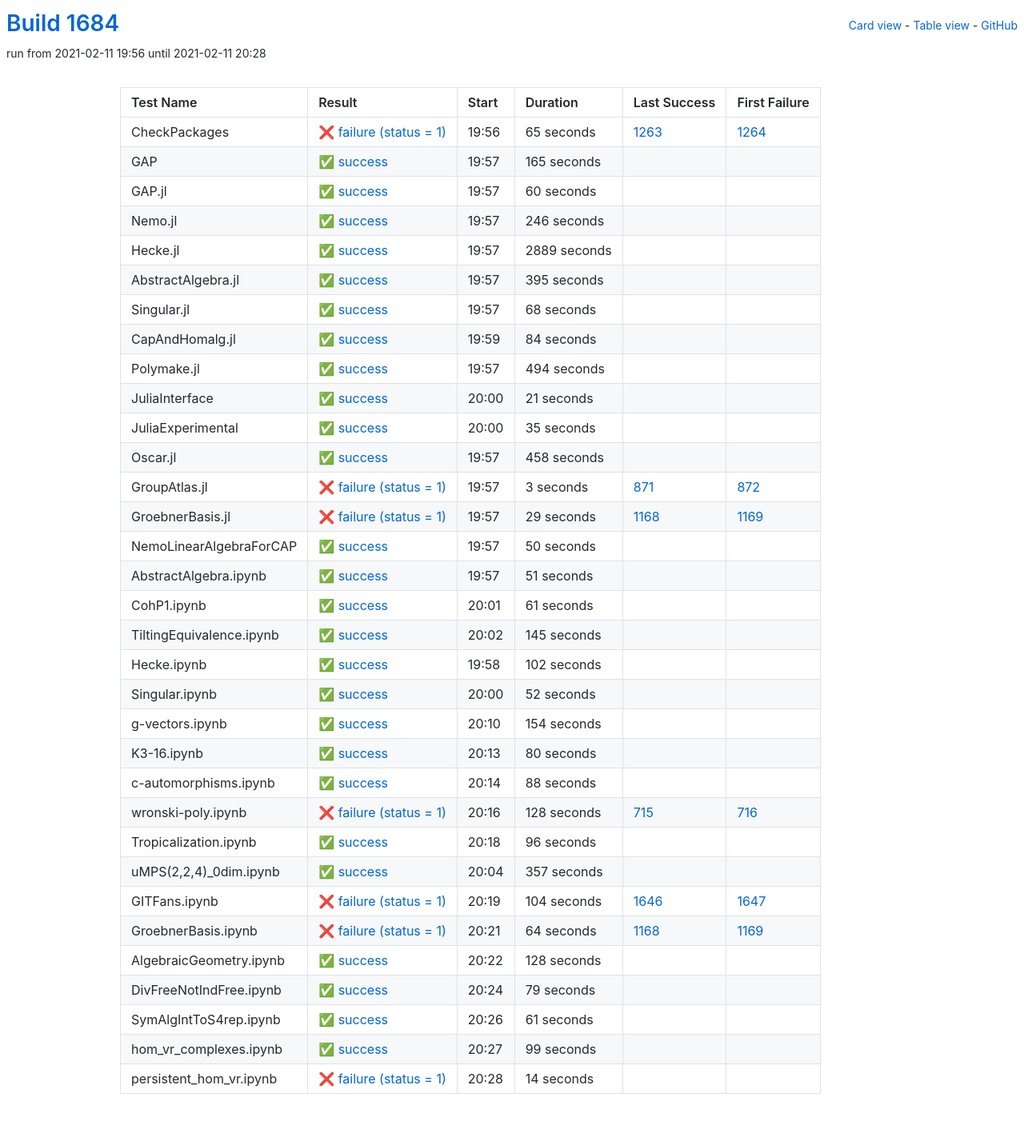
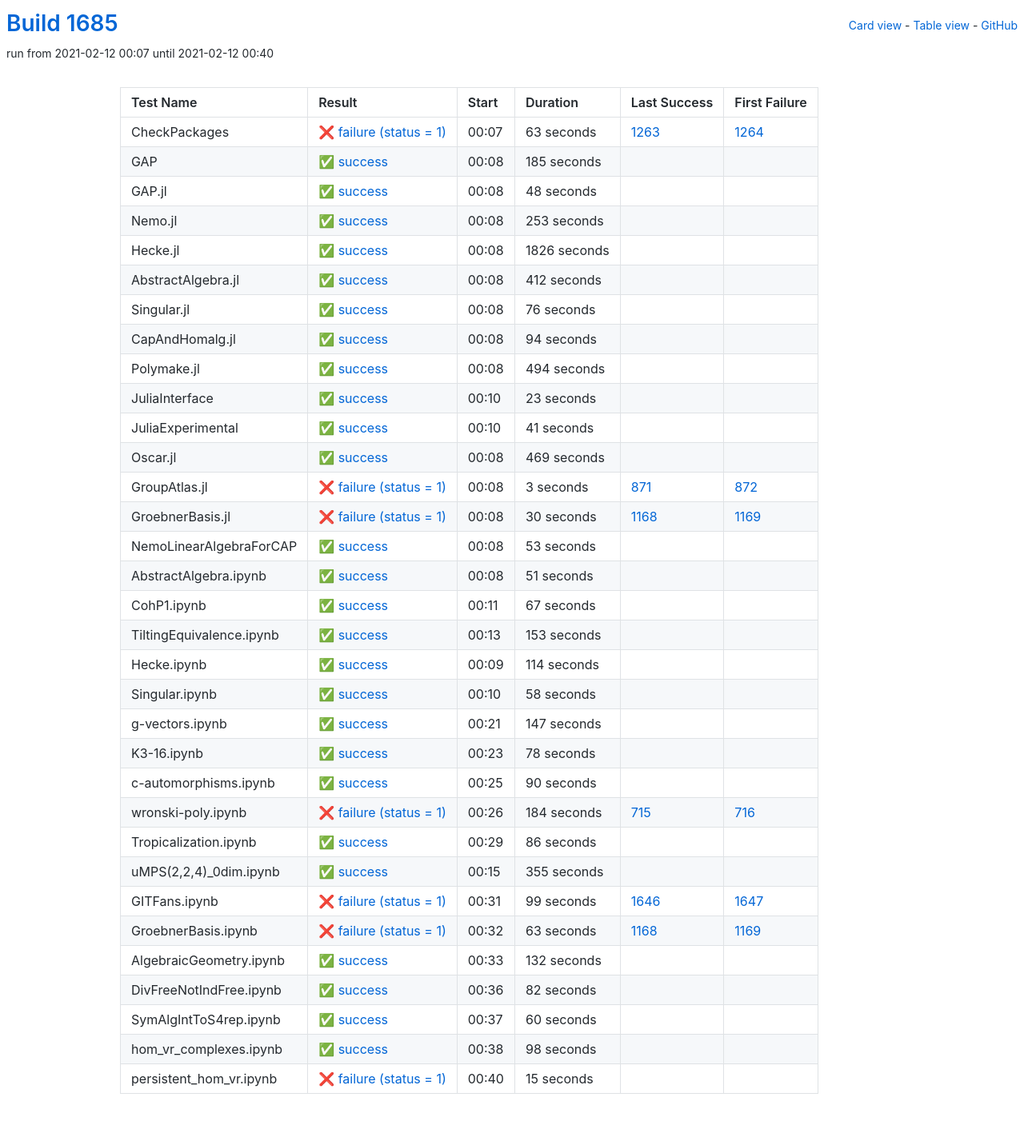
Before and after one commit to oscar-system/oscar-ci-status-stable, a Jekyll site: the page built from table.html, in a window 1280 px wide. Shown: the whole page at 80% size. Built offline with Jekyll 4.4.1, drawn with Linux system fonts in a browser that asks for light colours.

Commit message:
Build #1685

```diff
--- a/_data/ci.yml
+++ b/_data/ci.yml
@@ -1,6 +1,6 @@
 ---
-build: 1684
-build_url: https://oscarci.mathematik.uni-kl.de/job/oscar-stable/1684/
+build: 1685
+build_url: https://oscarci.mathematik.uni-kl.de/job/oscar-stable/1685/
 job: oscar-stable
 organization: oscar-system
 repo: oscar-ci-status-stable
@@ -8,104 +8,104 @@ repourl: https://github.com/oscar-system/oscar-ci-status-stable
 tests:
 - name: CheckPackages
   id: checkpackages
-  log: https://oscarci.mathematik.uni-kl.de/job/oscar-stable/1684/artifact/logs/build-1684/CheckPackages.log
-  start: 2021-02-11 19:56
+  log: https://oscarci.mathematik.uni-kl.de/job/oscar-stable/1685/artifact/logs/build-1685/CheckPackages.log
+  start: 2021-02-12 00:07
   success: false
   exitcode: 1
   status: failure
-  duration: 65
+  duration: 63
   last_success: 1263
   last_success_url: https://oscarci.mathematik.uni-kl.de/job/oscar-stable/1263/
   first_failure: 1264
   first_failure_url: https://oscarci.mathematik.uni-kl.de/job/oscar-stable/1264/
 - name: GAP
   id: gap
-  log: https://oscarci.mathematik.uni-kl.de/job/oscar-stable/1684/artifact/logs/build-1684/GAP.log
-  start: 2021-02-11 19:57
+  log: https://oscarci.mathematik.uni-kl.de/job/oscar-stable/1685/artifact/logs/build-1685/GAP.log
+  start: 2021-02-12 00:08
   success: true
   exitcode: 0
   status: success
-  duration: 165
+  duration: 185
   last_success: false
   last_success_url:
   first_failure: false
   first_failure_url:
 - name: GAP.jl
   id: gap-jl
-  log: https://oscarci.mathematik.uni-kl.de/job/oscar-stable/1684/artifact/logs/build-1684/GAP.jl.log
-  start: 2021-02-11 19:57
+  log: https://oscarci.mathematik.uni-kl.de/job/oscar-stable/1685/artifact/logs/build-1685/GAP.jl.log
+  start: 2021-02-12 00:08
   success: true
   exitcode: 0
   status: success
-  duration: 60
+  duration: 48
   last_success: false
   last_success_url:
   first_failure: false
   first_failure_url:
 - name: Nemo.jl
   id: nemo-jl
-  log: https://oscarci.mathematik.uni-kl.de/job/oscar-stable/1684/artifact/logs/build-1684/Nemo.jl.log
-  start: 2021-02-11 19:57
+  log: https://oscarci.mathematik.uni-kl.de/job/oscar-stable/1685/artifact/logs/build-1685/Nemo.jl.log
+  start: 2021-02-12 00:08
   success: true
   exitcode: 0
   status: success
-  duration: 246
+  duration: 253
   last_success: false
   last_success_url:
   first_failure: false
   first_failure_url:
 - name: Hecke.jl
   id: hecke-jl
-  log: https://oscarci.mathematik.uni-kl.de/job/oscar-stable/1684/artifact/logs/build-1684/Hecke.jl.log
-  start: 2021-02-11 19:57
+  log: https://oscarci.mathematik.uni-kl.de/job/oscar-stable/1685/artifact/logs/build-1685/Hecke.jl.log
+  start: 2021-02-12 00:08
   success: true
   exitcode: 0
   status: success
-  duration: 2889
+  duration: 1826
   last_success: false
   last_success_url:
   first_failure: false
   first_failure_url:
 - name: AbstractAlgebra.jl
   id: abstractalgebra-jl
-  log: https://oscarci.mathematik.uni-kl.de/job/oscar-stable/1684/artifact/logs/build-1684/AbstractAlgebra.jl.log
-  start: 2021-02-11 19:57
+  log: https://oscarci.mathematik.uni-kl.de/job/oscar-stable/1685/artifact/logs/build-1685/AbstractAlgebra.jl.log
+  start: 2021-02-12 00:08
   success: true
   exitcode: 0
   status: success
-  duration: 395
+  duration: 412
   last_success: false
   last_success_url:
   first_failure: false
   first_failure_url:
 - name: Singular.jl
   id: singular-jl
-  log: https://oscarci.mathematik.uni-kl.de/job/oscar-stable/1684/artifact/logs/build-1684/Singular.jl.log
-  start: 2021-02-11 19:57
+  log: https://oscarci.mathematik.uni-kl.de/job/oscar-stable/1685/artifact/logs/build-1685/Singular.jl.log
+  start: 2021-02-12 00:08
   success: true
   exitcode: 0
   status: success
-  duration: 68
+  duration: 76
   last_success: false
   last_success_url:
   first_failure: false
   first_failure_url:
 - name: CapAndHomalg.jl
   id: capandhomalg-jl
-  log: https://oscarci.mathematik.uni-kl.de/job/oscar-stable/1684/artifact/logs/build-1684/CapAndHomalg.jl.log
-  start: 2021-02-11 19:59
+  log: https://oscarci.mathematik.uni-kl.de/job/oscar-stable/1685/artifact/logs/build-1685/CapAndHomalg.jl.log
+  start: 2021-02-12 00:08
   success: true
   exitcode: 0
   status: success
-  duration: 84
+  duration: 94
   last_success: false
   last_success_url:
   first_failure: false
   first_failure_url:
 - name: Polymake.jl
   id: polymake-jl
-  log: https://oscarci.mathematik.uni-kl.de/job/oscar-stable/1684/artifact/logs/build-1684/Polymake.jl.log
-  start: 2021-02-11 19:57
+  log: https://oscarci.mathematik.uni-kl.de/job/oscar-stable/1685/artifact/logs/build-1685/Polymake.jl.log
+  start: 2021-02-12 00:08
   success: true
   exitcode: 0
   status: success
@@ -116,44 +116,44 @@ tests:
   first_failure_url:
 - name: JuliaInterface
   id: juliainterface
-  log: https://oscarci.mathematik.uni-kl.de/job/oscar-stable/1684/artifact/logs/build-1684/JuliaInterface.log
-  start: 2021-02-11 20:00
+  log: https://oscarci.mathematik.uni-kl.de/job/oscar-stable/1685/artifact/logs/build-1685/JuliaInterface.log
+  start: 2021-02-12 00:10
   success: true
   exitcode: 0
   status: success
-  duration: 21
+  duration: 23
   last_success: false
   last_success_url:
   first_failure: false
   first_failure_url:
 - name: JuliaExperimental
   id: juliaexperimental
-  log: https://oscarci.mathematik.uni-kl.de/job/oscar-stable/1684/artifact/logs/build-1684/JuliaExperimental.log
-  start: 2021-02-11 20:00
+  log: https://oscarci.mathematik.uni-kl.de/job/oscar-stable/1685/artifact/logs/build-1685/JuliaExperimental.log
+  start: 2021-02-12 00:10
   success: true
   exitcode: 0
   status: success
-  duration: 35
+  duration: 41
   last_success: false
   last_success_url:
   first_failure: false
   first_failure_url:
 - name: Oscar.jl
   id: oscar-jl
-  log: https://oscarci.mathematik.uni-kl.de/job/oscar-stable/1684/artifact/logs/build-1684/Oscar.jl.log
-  start: 2021-02-11 19:57
+  log: https://oscarci.mathematik.uni-kl.de/job/oscar-stable/1685/artifact/logs/build-1685/Oscar.jl.log
+  start: 2021-02-12 00:08
   success: true
   exitcode: 0
   status: success
-  duration: 458
+  duration: 469
   last_success: false
   last_success_url:
   first_failure: false
   first_failure_url:
 - name: GroupAtlas.jl
   id: groupatlas-jl
-  log: https://oscarci.mathematik.uni-kl.de/job/oscar-stable/1684/artifact/logs/build-1684/GroupAtlas.jl.log
-  start: 2021-02-11 19:57
+  log: https://oscarci.mathematik.uni-kl.de/job/oscar-stable/1685/artifact/logs/build-1685/GroupAtlas.jl.log
+  start: 2021-02-12 00:08
   success: false
   exitcode: 1
   status: failure
@@ -164,32 +164,32 @@ tests:
   first_failure_url: https://oscarci.mathematik.uni-kl.de/job/oscar-stable/872/
 - name: GroebnerBasis.jl
   id: groebnerbasis-jl
-  log: https://oscarci.mathematik.uni-kl.de/job/oscar-stable/1684/artifact/logs/build-1684/GroebnerBasis.jl.log
-  start: 2021-02-11 19:57
+  log: https://oscarci.mathematik.uni-kl.de/job/oscar-stable/1685/artifact/logs/build-1685/GroebnerBasis.jl.log
+  start: 2021-02-12 00:08
   success: false
   exitcode: 1
   status: failure
-  duration: 29
+  duration: 30
   last_success: 1168
   last_success_url: https://oscarci.mathematik.uni-kl.de/job/oscar-stable/1168/
   first_failure: 1169
   first_failure_url: https://oscarci.mathematik.uni-kl.de/job/oscar-stable/1169/
 - name: NemoLinearAlgebraForCAP
   id: nemolinearalgebraforcap
-  log: https://oscarci.mathematik.uni-kl.de/job/oscar-stable/1684/artifact/logs/build-1684/NemoLinearAlgebraForCAP.log
-  start: 2021-02-11 19:57
+  log: https://oscarci.mathematik.uni-kl.de/job/oscar-stable/1685/artifact/logs/build-1685/NemoLinearAlgebraForCAP.log
+  start: 2021-02-12 00:08
   success: true
   exitcode: 0
   status: success
-  duration: 50
+  duration: 53
   last_success: false
   last_success_url:
   first_failure: false
   first_failure_url:
 - name: AbstractAlgebra.ipynb
   id: abstractalgebra-ipynb
-  log: https://oscarci.mathematik.uni-kl.de/job/oscar-stable/1684/artifact/logs/build-1684/AbstractAlgebra.ipynb.log
-  start: 2021-02-11 19:57
+  log: https://oscarci.mathematik.uni-kl.de/job/oscar-stable/1685/artifact/logs/build-1685/AbstractAlgebra.ipynb.log
+  start: 2021-02-12 00:08
   success: true
   exitcode: 0
   status: success
@@ -200,204 +200,204 @@ tests:
   first_failure_url:
 - name: CohP1.ipynb
   id: cohp1-ipynb
-  log: https://oscarci.mathematik.uni-kl.de/job/oscar-stable/1684/artifact/logs/build-1684/CohP1.ipynb.log
-  start: 2021-02-11 20:01
+  log: https://oscarci.mathematik.uni-kl.de/job/oscar-stable/1685/artifact/logs/build-1685/CohP1.ipynb.log
+  start: 2021-02-12 00:11
   success: true
   exitcode: 0
   status: success
-  duration: 61
+  duration: 67
   last_success: false
   last_success_url:
   first_failure: false
   first_failure_url:
 - name: TiltingEquivalence.ipynb
   id: tiltingequivalence-ipynb
-  log: https://oscarci.mathematik.uni-kl.de/job/oscar-stable/1684/artifact/logs/build-1684/TiltingEquivalence.ipynb.log
-  start: 2021-02-11 20:02
+  log: https://oscarci.mathematik.uni-kl.de/job/oscar-stable/1685/artifact/logs/build-1685/TiltingEquivalence.ipynb.log
+  start: 2021-02-12 00:13
   success: true
   exitcode: 0
   status: success
-  duration: 145
+  duration: 153
   last_success: false
   last_success_url:
   first_failure: false
   first_failure_url:
 - name: Hecke.ipynb
   id: hecke-ipynb
-  log: https://oscarci.mathematik.uni-kl.de/job/oscar-stable/1684/artifact/logs/build-1684/Hecke.ipynb.log
-  start: 2021-02-11 19:58
+  log: https://oscarci.mathematik.uni-kl.de/job/oscar-stable/1685/artifact/logs/build-1685/Hecke.ipynb.log
+  start: 2021-02-12 00:09
   success: true
   exitcode: 0
   status: success
-  duration: 102
+  duration: 114
   last_success: false
   last_success_url:
   first_failure: false
   first_failure_url:
 - name: Singular.ipynb
   id: singular-ipynb
-  log: https://oscarci.mathematik.uni-kl.de/job/oscar-stable/1684/artifact/logs/build-1684/Singular.ipynb.log
-  start: 2021-02-11 20:00
+  log: https://oscarci.mathematik.uni-kl.de/job/oscar-stable/1685/artifact/logs/build-1685/Singular.ipynb.log
+  start: 2021-02-12 00:10
   success: true
   exitcode: 0
   status: success
-  duration: 52
+  duration: 58
   last_success: false
   last_success_url:
   first_failure: false
   first_failure_url:
 - name: g-vectors.ipynb
   id: g-vectors-ipynb
-  log: https://oscarci.mathematik.uni-kl.de/job/oscar-stable/1684/artifact/logs/build-1684/g-vectors.ipynb.log
-  start: 2021-02-11 20:10
+  log: https://oscarci.mathematik.uni-kl.de/job/oscar-stable/1685/artifact/logs/build-1685/g-vectors.ipynb.log
+  start: 2021-02-12 00:21
   success: true
   exitcode: 0
   status: success
-  duration: 154
+  duration: 147
   last_success: false
   last_success_url:
   first_failure: false
   first_failure_url:
 - name: K3-16.ipynb
   id: k3-16-ipynb
-  log: https://oscarci.mathematik.uni-kl.de/job/oscar-stable/1684/artifact/logs/build-1684/K3-16.ipynb.log
-  start: 2021-02-11 20:13
+  log: https://oscarci.mathematik.uni-kl.de/job/oscar-stable/1685/artifact/logs/build-1685/K3-16.ipynb.log
+  start: 2021-02-12 00:23
   success: true
   exitcode: 0
   status: success
-  duration: 80
+  duration: 78
   last_success: false
   last_success_url:
   first_failure: false
   first_failure_url:
 - name: c-automorphisms.ipynb
   id: c-automorphisms-ipynb
-  log: https://oscarci.mathematik.uni-kl.de/job/oscar-stable/1684/artifact/logs/build-1684/c-automorphisms.ipynb.log
-  start: 2021-02-11 20:14
+  log: https://oscarci.mathematik.uni-kl.de/job/oscar-stable/1685/artifact/logs/build-1685/c-automorphisms.ipynb.log
+  start: 2021-02-12 00:25
   success: true
   exitcode: 0
   status: success
-  duration: 88
+  duration: 90
   last_success: false
   last_success_url:
   first_failure: false
   first_failure_url:
 - name: wronski-poly.ipynb
   id: wronski-poly-ipynb
-  log: https://oscarci.mathematik.uni-kl.de/job/oscar-stable/1684/artifact/logs/build-1684/wronski-poly.ipynb.log
-  start: 2021-02-11 20:16
+  log: https://oscarci.mathematik.uni-kl.de/job/oscar-stable/1685/artifact/logs/build-1685/wronski-poly.ipynb.log
+  start: 2021-02-12 00:26
   success: false
   exitcode: 1
   status: failure
-  duration: 128
+  duration: 184
   last_success: 715
   last_success_url: https://oscarci.mathematik.uni-kl.de/job/oscar-stable/715/
   first_failure: 716
   first_failure_url: https://oscarci.mathematik.uni-kl.de/job/oscar-stable/716/
 - name: Tropicalization.ipynb
   id: tropicalization-ipynb
-  log: https://oscarci.mathematik.uni-kl.de/job/oscar-stable/1684/artifact/logs/build-1684/Tropicalization.ipynb.log
-  start: 2021-02-11 20:18
+  log: https://oscarci.mathematik.uni-kl.de/job/oscar-stable/1685/artifact/logs/build-1685/Tropicalization.ipynb.log
+  start: 2021-02-12 00:29
   success: true
   exitcode: 0
   status: success
-  duration: 96
+  duration: 86
   last_success: false
   last_success_url:
   first_failure: false
   first_failure_url:
 - name: uMPS(2,2,4)_0dim.ipynb
   id: umps-2-2-4-0dim-ipynb
-  log: https://oscarci.mathematik.uni-kl.de/job/oscar-stable/1684/artifact/logs/build-1684/uMPS-2-2-4-_0dim.ipynb.log
-  start: 2021-02-11 20:04
+  log: https://oscarci.mathematik.uni-kl.de/job/oscar-stable/1685/artifact/logs/build-1685/uMPS-2-2-4-_0dim.ipynb.log
+  start: 2021-02-12 00:15
   success: true
   exitcode: 0
   status: success
-  duration: 357
+  duration: 355
   last_success: false
   last_success_url:
   first_failure: false
   first_failure_url:
 - name: GITFans.ipynb
   id: gitfans-ipynb
-  log: https://oscarci.mathematik.uni-kl.de/job/oscar-stable/1684/artifact/logs/build-1684/GITFans.ipynb.log
-  start: 2021-02-11 20:19
+  log: https://oscarci.mathematik.uni-kl.de/job/oscar-stable/1685/artifact/logs/build-1685/GITFans.ipynb.log
+  start: 2021-02-12 00:31
   success: false
   exitcode: 1
   status: failure
-  duration: 104
+  duration: 99
   last_success: 1646
   last_success_url: https://oscarci.mathematik.uni-kl.de/job/oscar-stable/1646/
   first_failure: 1647
   first_failure_url: https://oscarci.mathematik.uni-kl.de/job/oscar-stable/1647/
 - name: GroebnerBasis.ipynb
   id: groebnerbasis-ipynb
-  log: https://oscarci.mathematik.uni-kl.de/job/oscar-stable/1684/artifact/logs/build-1684/GroebnerBasis.ipynb.log
-  start: 2021-02-11 20:21
+  log: https://oscarci.mathematik.uni-kl.de/job/oscar-stable/1685/artifact/logs/build-1685/GroebnerBasis.ipynb.log
+  start: 2021-02-12 00:32
   success: false
   exitcode: 1
   status: failure
-  duration: 64
+  duration: 63
   last_success: 1168
   last_success_url: https://oscarci.mathematik.uni-kl.de/job/oscar-stable/1168/
   first_failure: 1169
   first_failure_url: https://oscarci.mathematik.uni-kl.de/job/oscar-stable/1169/
 - name: AlgebraicGeometry.ipynb
   id: algebraicgeometry-ipynb
-  log: https://oscarci.mathematik.uni-kl.de/job/oscar-stable/1684/artifact/logs/build-1684/AlgebraicGeometry.ipynb.log
-  start: 2021-02-11 20:22
+  log: https://oscarci.mathematik.uni-kl.de/job/oscar-stable/1685/artifact/logs/build-1685/AlgebraicGeometry.ipynb.log
+  start: 2021-02-12 00:33
   success: true
   exitcode: 0
   status: success
-  duration: 128
+  duration: 132
   last_success: false
   last_success_url:
   first_failure: false
   first_failure_url:
 - name: DivFreeNotIndFree.ipynb
   id: divfreenotindfree-ipynb
-  log: https://oscarci.mathematik.uni-kl.de/job/oscar-stable/1684/artifact/logs/build-1684/DivFreeNotIndFree.ipynb.log
-  start: 2021-02-11 20:24
+  log: https://oscarci.mathematik.uni-kl.de/job/oscar-stable/1685/artifact/logs/build-1685/DivFreeNotIndFree.ipynb.log
+  start: 2021-02-12 00:36
   success: true
   exitcode: 0
   status: success
-  duration: 79
+  duration: 82
   last_success: false
   last_success_url:
   first_failure: false
   first_failure_url:
 - name: SymAlgIntToS4rep.ipynb
   id: symalginttos4rep-ipynb
-  log: https://oscarci.mathematik.uni-kl.de/job/oscar-stable/1684/artifact/logs/build-1684/SymAlgIntToS4rep.ipynb.log
-  start: 2021-02-11 20:26
+  log: https://oscarci.mathematik.uni-kl.de/job/oscar-stable/1685/artifact/logs/build-1685/SymAlgIntToS4rep.ipynb.log
+  start: 2021-02-12 00:37
   success: true
   exitcode: 0
   status: success
-  duration: 61
+  duration: 60
   last_success: false
   last_success_url:
   first_failure: false
   first_failure_url:
 - name: hom_vr_complexes.ipynb
   id: hom-vr-complexes-ipynb
-  log: https://oscarci.mathematik.uni-kl.de/job/oscar-stable/1684/artifact/logs/build-1684/hom_vr_complexes.ipynb.log
-  start: 2021-02-11 20:27
+  log: https://oscarci.mathematik.uni-kl.de/job/oscar-stable/1685/artifact/logs/build-1685/hom_vr_complexes.ipynb.log
+  start: 2021-02-12 00:38
   success: true
   exitcode: 0
   status: success
-  duration: 99
+  duration: 98
   last_success: false
   last_success_url:
   first_failure: false
   first_failure_url:
 - name: persistent_hom_vr.ipynb
   id: persistent-hom-vr-ipynb
-  log: https://oscarci.mathematik.uni-kl.de/job/oscar-stable/1684/artifact/logs/build-1684/persistent_hom_vr.ipynb.log
-  start: 2021-02-11 20:28
+  log: https://oscarci.mathematik.uni-kl.de/job/oscar-stable/1685/artifact/logs/build-1685/persistent_hom_vr.ipynb.log
+  start: 2021-02-12 00:40
   success: false
   exitcode: 1
   status: failure
-  duration: 14
+  duration: 15
   last_success: false
   last_success_url:
   first_failure: false
```
Also changed, not shown: README.md.
